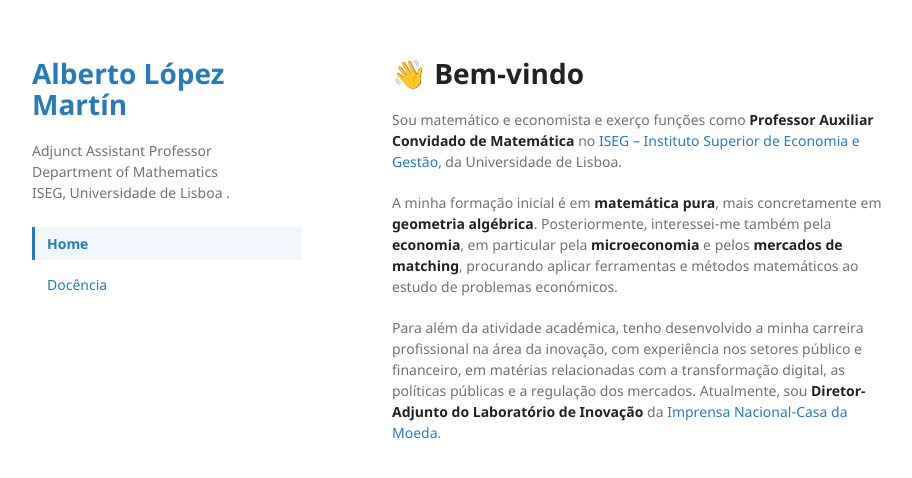
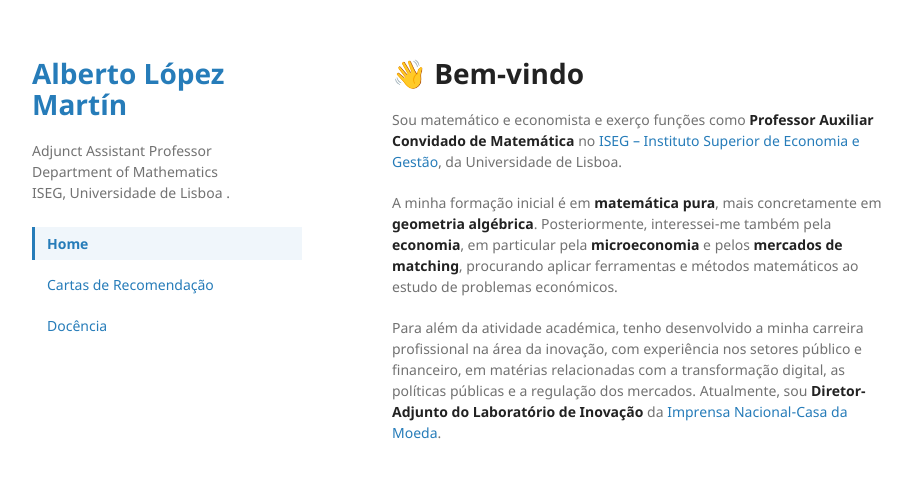
Before and after one commit to alopzmartin/alopzmartin.github.io, a Jekyll site: the page built from index.md, in a window 1280 px wide. Shown: the top 478 px of the page, without its empty margins (178-1090 px from the left). Built offline with Jekyll 4.4.1, drawn with Linux system fonts in a browser that asks for light colours; our own code applies the rules of GitHub Pages for plain Markdown files.

Commit message:
Update default.html

```diff
--- a/_layouts/default.html
+++ b/_layouts/default.html
@@ -100,6 +100,14 @@
             </a>
           </p>
 
+          <p>
+            <a href="{{ '/' | relative_url }}"
+               {% if page.url == '/cartas-reco.html' %}
+                 class="active" aria-current="page"
+               {% endif %}>
+              Cartas de Recomendação
+            </a>
+          </p>
  <!--         <p>
             <a href="{{ '/research/' | relative_url }}"
                {% if page.url == '/investigacao/' %}
```
